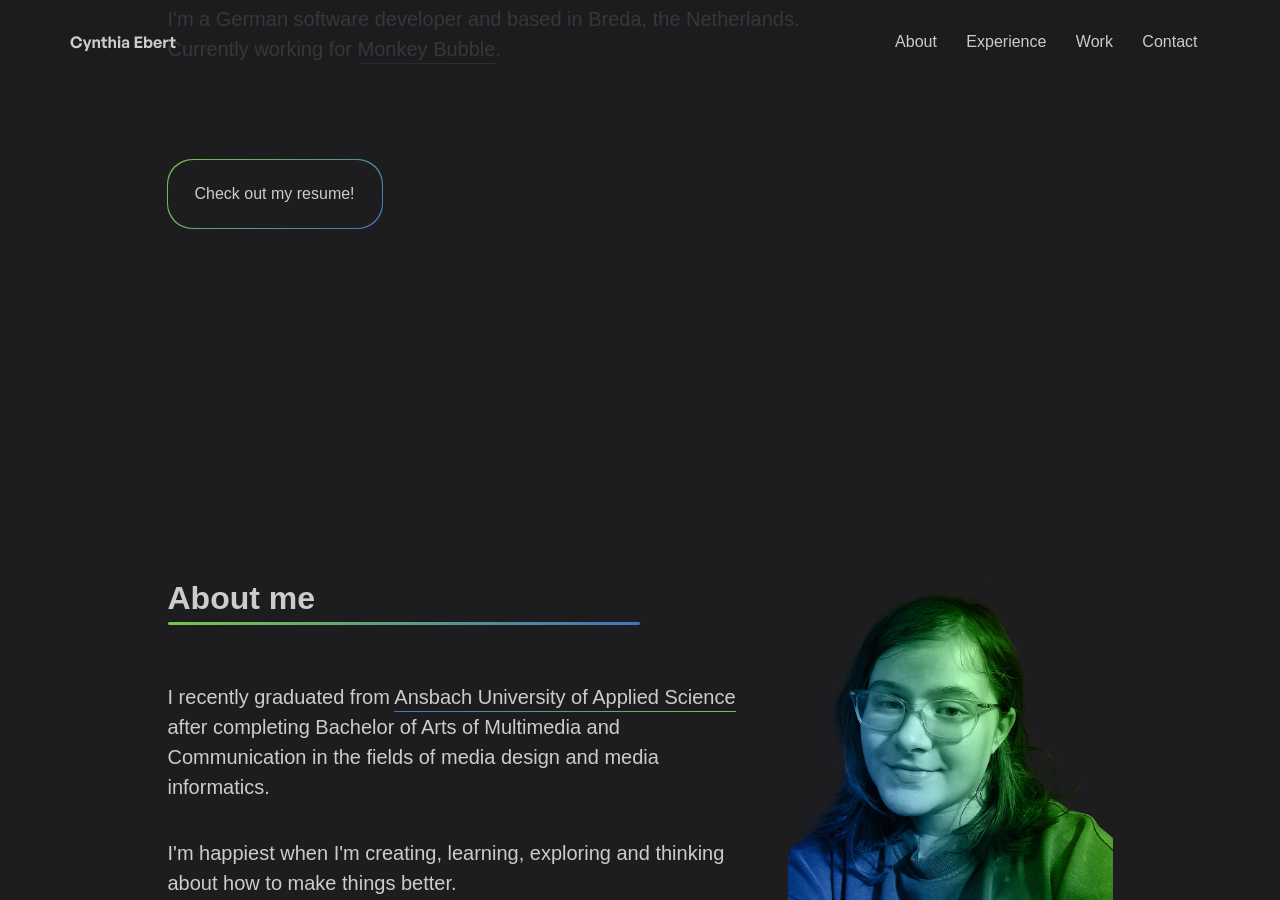
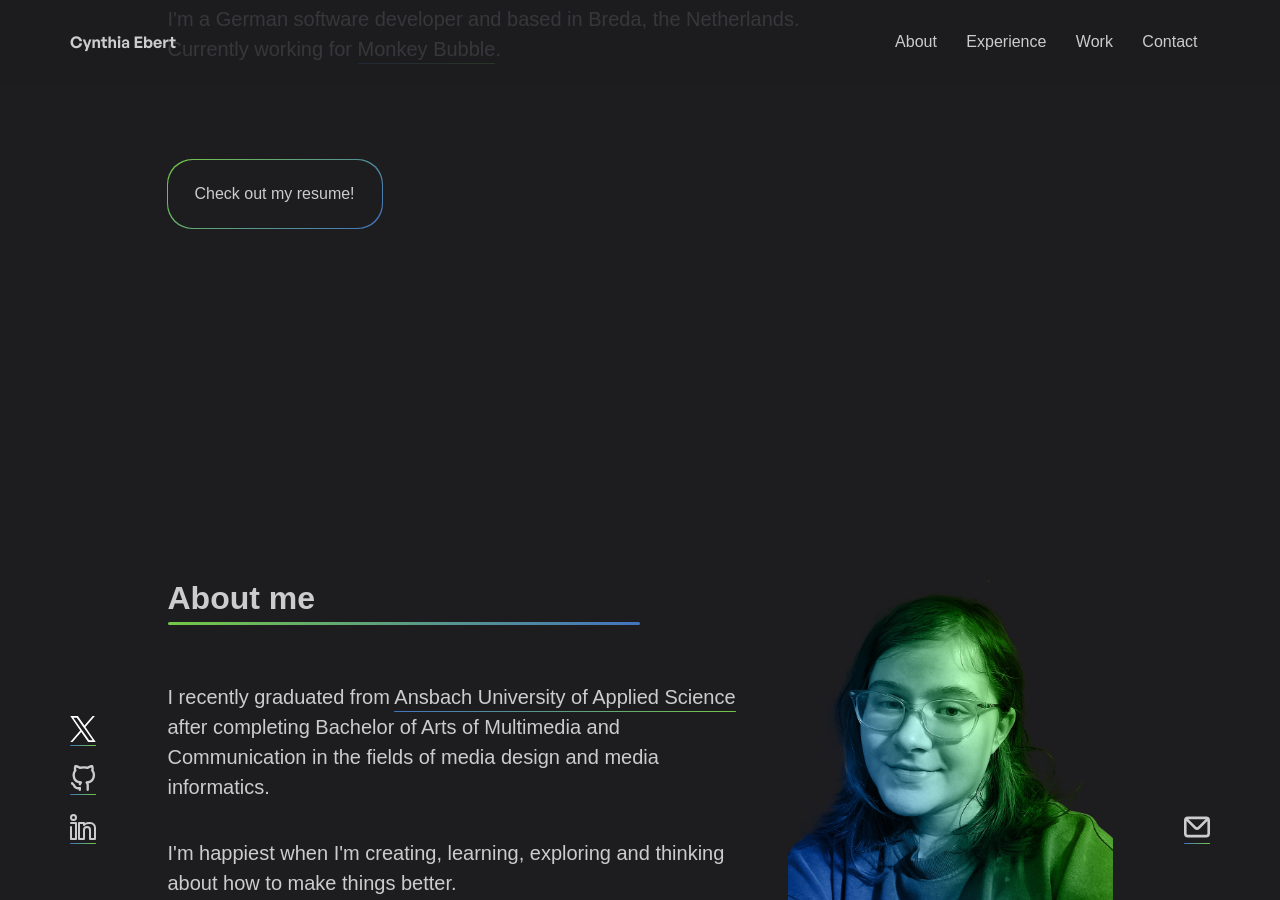
Before and after one commit to Cinzya/cynthiaebert.de__v2, a Jekyll site: the page built from index.html, in a window 1280 px wide and 900 px high, scrolled down 456 px. Built offline with Jekyll 4.4.1, drawn with Linux system fonts in a browser that asks for light colours.

Commit message:
ADD :: social media links

```diff
--- a/_config.yml
+++ b/_config.yml
@@ -83,3 +83,11 @@ navigation_header:
     url: /
   - title: Contact
     url: /
+
+socials:
+  - url: https://twitter.com/Cinzzya
+    icon: "x.svg"
+  - url: https://github.com/Cinzya
+    icon: "github.svg"
+  - url: https://www.linkedin.com/in/cynthiaebert/
+    icon: "linkedin.svg"
--- /dev/null
+++ b/_includes/socials.html
@@ -0,0 +1,19 @@
+{% if site.socials %}
+<aside class="socials">
+  {% for social in site.socials %} {% assign url = social.url %}
+
+  <a class="alternative-link" href="{{ url }}">
+    <img
+      src="{{site.baseurl}}/assets/img/icons/{{ social.icon }}"
+      alt="{{ social.name }}"
+    />
+  </a>
+
+  {% endfor %}
+</aside>
+<aside class="mail">
+  <a class="alternative-link" href="mailto: contact@cynthiaebert.de">
+    <img src="{{site.baseurl}}/assets/img/icons/mail.svg" alt="E-Mail" />
+  </a>
+</aside>
+{% endif %}
--- a/_layouts/default.html
+++ b/_layouts/default.html
@@ -11,6 +11,7 @@
 
   <body>
     {%- include navigation.html -%}
+    {%- include socials.html -%}
     <main onclick="closeMenu()">{{ content }}</main>
   </body>
 </html>
--- a/_sass/main.scss
+++ b/_sass/main.scss
@@ -251,6 +251,31 @@ header {
   }
 }
 
+// Aside
+
+aside.socials,
+aside.mail {
+  position: fixed;
+  bottom: 3.75rem;
+
+  a {
+    img {
+      margin-top: 1.4375rem;
+
+      width: 26px;
+      height: 26px;
+    }
+  }
+}
+
+aside.socials {
+  margin-left: 4.375rem;
+}
+aside.mail {
+  margin-right: 4.375rem;
+  right: 0;
+}
+
 // Hero
 
 .hero {
@@ -393,10 +418,10 @@ header {
     }
     .textbox {
       grid-column-start: 1;
-      grid-column-end: 5;
+      grid-column-end: 6;
     }
     .technologies {
-      grid-column-start: 5;
+      grid-column-start: 6;
       grid-column-end: 9;
       justify-content: start;
       span {
@@ -466,10 +491,10 @@ header {
       @extend .col-start-1;
       @extend .col-end-11;
     }
-    p:nth-child(-n + 3),
-    h2:nth-child(2) {
-      @extend .col-start-1;
-      @extend .col-end-7;
+    h2,
+    p {
+      @extend .col-start-3;
+      @extend .col-end-9;
     }
     h2 {
       @extend .ff-bold;
@@ -477,6 +502,11 @@ header {
       @extend .underline;
       @extend .large;
       @extend .mt-1200;
+    }
+    p:nth-child(-n + 3),
+    h2:nth-child(2) {
+      @extend .col-start-1;
+      @extend .col-end-7;
     }
   }
 }
```
Also changed, not shown: assets/img/icons/github.svg (added), assets/img/icons/linkedin.svg (added), assets/img/icons/mail.svg (added), assets/img/icons/x.svg (added).
